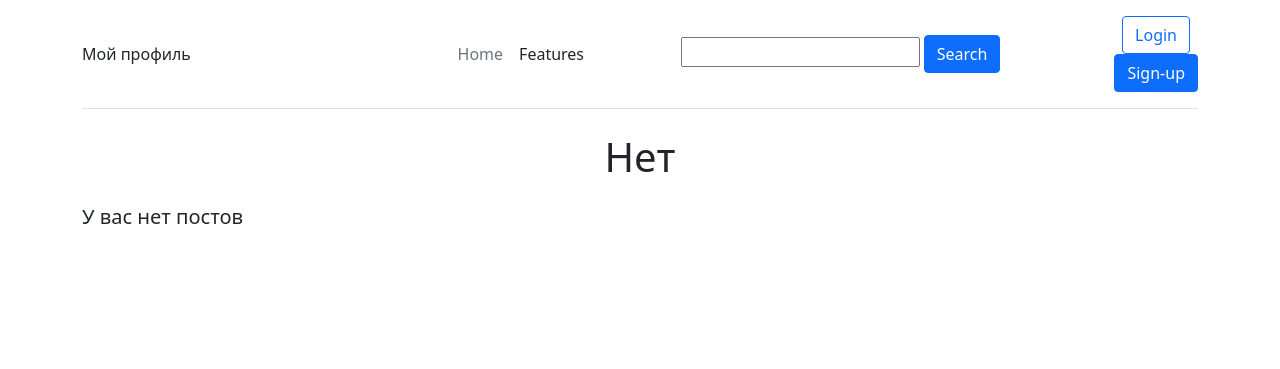
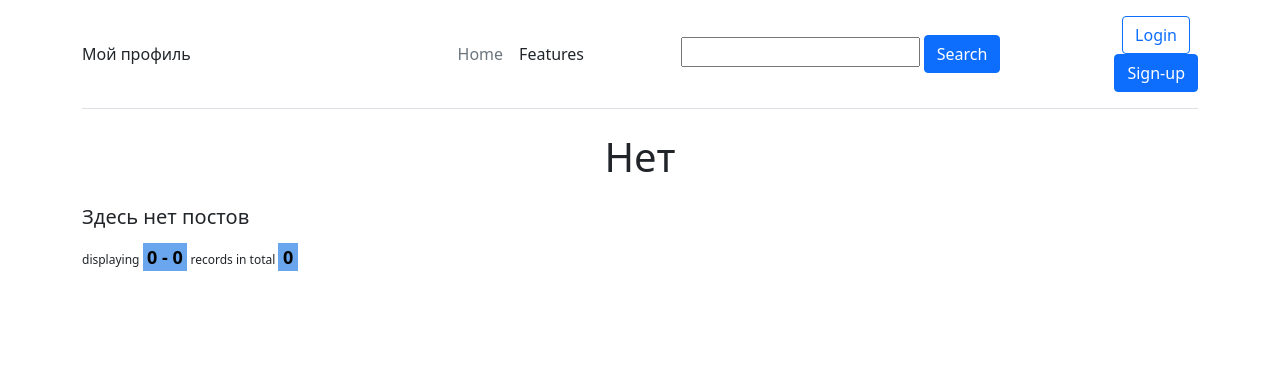
Before and after one commit to Sergey-Ekshevits/Flask-server, a Flask app: page / in a window 1280 px wide. Shown: the top 369 px of the page. Run offline with Flask 3, Linux system fonts and the light colour scheme; some libraries are stand-ins or nearby versions.

Commit message:
pagination solved

```diff
--- a/app.py
+++ b/app.py
@@ -34,11 +34,13 @@ app.secret_key = SECRET_KEY
 login_manager = LoginManager()
 login_manager.init_app(app)
 login_manager.login_view = 'auth.login'
-login_manager.login_message='Авторизуйтесь для доступа к странице'
-login_manager.login_message_category='success'
+login_manager.login_message = 'Авторизуйтесь для доступа к странице'
+login_manager.login_message_category = 'success'
 migrate = Migrate(app, db)
 ckeditor = CKEditor(app)
 POSTS_PER_PAGE = 4
+
+
 # db.create_all()
 # db.session.add(User(name='john', email='jd@example.com', password='Biology student'))
 # db.session.commit()
@@ -96,25 +98,31 @@ menu = [
         "link": "/authorization"
     }
 ]
+
+
 @app.context_processor
 def base():
-    search_form=SearchForm()
+    search_form = SearchForm()
     return dict(search_form=search_form)
+
+
 @app.route('/', methods=['GET'])
 # @app.route('/<int:page>', methods = ['GET', 'POST'])
 # @login_required
 def index():
     # pag={}
-    content={}
+    content = {}
     page = request.args.get('page', 1, type=int)
     print(page)
-    # posts=Post.query.all()
+    # posts = Post.query.all()
+    total = len(Post.query.all())
+    paginated = Post.query.paginate(page=page, per_page=POSTS_PER_PAGE)
     # posts=Post.query.paginate(1,3)
-    pagination = Post.query.paginate(page=page, per_page=POSTS_PER_PAGE)
-    content['pagination'] = Pagination(page=page, total=11,
+    # pagination = Post.query.paginate(page=page, per_page=POSTS_PER_PAGE)
+    content['pagination'] = Pagination(page=page, total=total,
                                        per_page=POSTS_PER_PAGE, bs_version=4)
     # pag["pagin"] = Pagination(page=page, total=pagination)
-    print(pagination)
+    # print(pagination)
     # posts = db.session.query(Post).all()
     # posts2 = db.session.query(Post).join(User).filter(Post.owner == current_user.id).all()
     # test = db.session.query(User, Post).filter(Post.owner == current_user.id).all()
@@ -129,15 +137,20 @@ def index():
         # post_counter=post_counter(db),
         title="Блог",
         menu=menu,
-        pagination = pagination
+        total=total,
+        pagination=content['pagination'],
+        paginated=paginated
     )
+
+
 @app.route('/search', methods=['GET'])
 def search():
-    searched=request.args.get('search_field')
-    posts=[]
+    searched = request.args.get('search_field')
+    posts = []
     if searched:
-        posts=Post.query.filter(Post.body.contains(searched) | Post.title.contains(searched)).order_by(Post.title).all()
-    return render_template("search_result.html",searched=searched,posts=posts)
+        posts = Post.query.filter(Post.body.contains(searched) | Post.title.contains(searched)).order_by(
+            Post.title).all()
+    return render_template("search_result.html", searched=searched, posts=posts)
 
 
 # @app.route('/delete/<id>')
@@ -199,8 +212,6 @@ def search():
 #     return render_template('change_post.html', post=post, menu=menu)
 
 
-
-
 @app.template_filter('formatdatetime')
 def format_datetime(value, format="%d %b %Y %I:%M %p"):
     """Format a date time to (Default): d Mon YYYY HH:MM P"""
--- a/templates/index.html
+++ b/templates/index.html
@@ -27,17 +27,18 @@
 
     </div>
 
-    {% if posts %}
-        <h5 class="posts_count">Количество постов: {{ posts|length }}</h5>
+    {% if total>0 %}
+        <h5 class="posts_count">Количество постов: {{ total }}</h5>
     {% else %}
-        <h5 class="no_posts">У вас нет постов</h5>
+        <h5 class="no_posts">Здесь нет постов</h5>
     {% endif %}
     {% if current_user.is_authenticated %}
         <a href="{{ url_for("post.add_post") }}" class="btn btn-primary">Создать пост</a>
     {% endif %}
+    {{ pagination.info }}
+    {{ pagination.links }}
     <div class="d-flex flex-wrap justify-content-center">
-                {{ pagination.info }}
-        {% for post in pagination %}
+        {% for post in paginated %}
             <div class="card">
                 <!-- <img src="..." class="card-img-top" alt="..."> -->
                 <div class="card-body">
@@ -47,9 +48,9 @@
                     <p class="card-text">Дата создания: {{ post.date_created|formatdatetime }}</p>
                     <div class="buttons">
                         <a href="{{ url_for('post.show_post', id=post.id) }}" class="btn btn-success">Go somewhere</a>
-                       {% if current_user.is_authenticated and current_user.id==post.user.id %}
-                        <a href="{{ url_for('post.delete_post', id=post.id) }}" class="btn btn-danger">Delete</a>
-                        <a href="{{ url_for('post.change_post', id=post.id) }}" class="btn btn-warning">Modify</a>
+                        {% if current_user.is_authenticated and current_user.id==post.user.id %}
+                            <a href="{{ url_for('post.delete_post', id=post.id) }}" class="btn btn-danger">Delete</a>
+                            <a href="{{ url_for('post.change_post', id=post.id) }}" class="btn btn-warning">Modify</a>
                         {% endif %}
                     </div>
 
```
